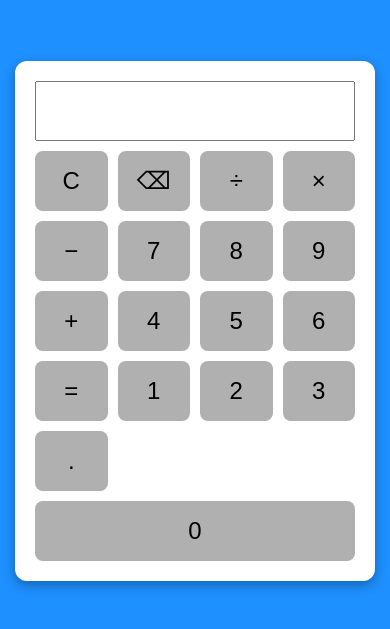
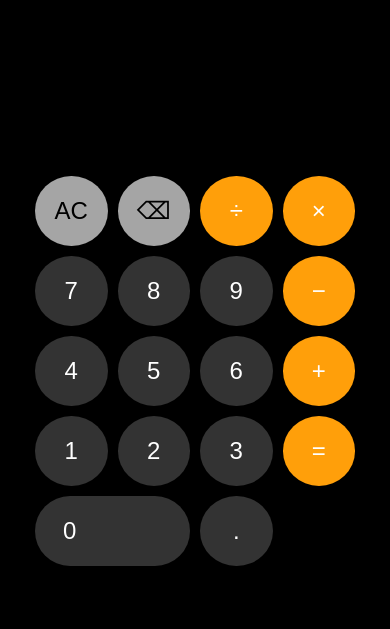
Before and after one commit to Dric859/CALCULATOR-PROJECT, a plain HTML site: page index.html in a window 390 px wide. Shown: the part 101-730 px from the top of the page. Drawn offline with Linux system fonts and the light colour scheme.

Commit message:
Modified to look like the iPhone calculator

```diff
--- a/index.html
+++ b/index.html
@@ -3,10 +3,7 @@
 <head>
 <meta charset="UTF-8">
 <meta name="viewport" content="width=device-width, initial-scale=1.0">
-
-<title>Calculator</title>
-
-<!-- CSS file connection -->
+<title>iPhone Calculator</title>
 <link rel="stylesheet" href="style.css">
 </head>
 
@@ -14,41 +11,39 @@
 
 <div class="calculator">
 
-    <!-- Display screen -->
+    <!-- Display -->
     <input id="display" type="text" readonly>
 
     <!-- Buttons -->
     <div class="buttons">
 
-        <button onclick="clearDisplay()">C</button>
-	<button onclick="backspace()">⌫</button>
-        <button onclick="appendValue('/')">÷</button>
-        <button onclick="appendValue('*')">×</button>
-        <button onclick="appendValue('-')">−</button>
+        <button class="func" onclick="clearDisplay()">AC</button>
+        <button class="func" onclick="backspace()">⌫</button>
+        <button class="op" onclick="append('/')">÷</button>
+        <button class="op" onclick="append('*')">×</button>
 
-        <button onclick="appendValue('7')">7</button>
-        <button onclick="appendValue('8')">8</button>
-        <button onclick="appendValue('9')">9</button>
-        <button onclick="appendValue('+')">+</button>
+        <button onclick="append('7')">7</button>
+        <button onclick="append('8')">8</button>
+        <button onclick="append('9')">9</button>
+        <button class="op" onclick="append('-')">−</button>
 
-        <button onclick="appendValue('4')">4</button>
-        <button onclick="appendValue('5')">5</button>
-        <button onclick="appendValue('6')">6</button>
-        <button onclick="calculate()">=</button>
+        <button onclick="append('4')">4</button>
+        <button onclick="append('5')">5</button>
+        <button onclick="append('6')">6</button>
+        <button class="op" onclick="append('+')">+</button>
 
-        <button onclick="appendValue('1')">1</button>
-        <button onclick="appendValue('2')">2</button>
-        <button onclick="appendValue('3')">3</button>
-        <button onclick="appendValue('.')">.</button>
+        <button onclick="append('1')">1</button>
+        <button onclick="append('2')">2</button>
+        <button onclick="append('3')">3</button>
+        <button class="equal" onclick="calculate()">=</button>
 
-        <button class="zero" onclick="appendValue('0')">0</button>
+        <button class="zero" onclick="append('0')">0</button>
+        <button onclick="append('.')">.</button>
 
     </div>
 
 </div>
 
-<!-- JavaScript file connection -->
 <script src="script.js"></script>
-
 </body>
 </html>
--- a/script.js
+++ b/script.js
@@ -1,75 +1,45 @@
 const display = document.getElementById("display");
 
-// Append value to display
+// Add input
 function append(v) {
     display.value += v;
 }
 
-// Clear everything
+// Clear all
 function clearDisplay() {
     display.value = "";
 }
 
-// Delete last character (backspace)
+// Backspace
 function backspace() {
     display.value = display.value.slice(0, -1);
 }
 
-/*
---------------------------------------------------
-SAFE CALCULATION ENGINE
-(avoids direct Function/eval abuse)
---------------------------------------------------
-*/
+// Calculate result
 function calculate() {
     try {
-        const result = safeCalculate(display.value);
-        display.value = result;
+        display.value = Function("return " + display.value)();
     } catch {
         display.value = "Error";
     }
 }
 
-/*
-Very small safe expression evaluator:
-- supports + - * /
-- respects order of operations via Function parser fallback is avoided
-*/
-function safeCalculate(expr) {
+// Keyboard support (optional but included)
+document.addEventListener("keydown", (e) => {
 
-    // Only allow valid characters (security + stability)
-    if (!/^[0-9+\-*/.() ]+$/.test(expr)) {
-        throw new Error("Invalid characters");
+    if (!isNaN(e.key) || "+-*/.".includes(e.key)) {
+        append(e.key);
     }
 
-    // Convert expression safely
-    // (still uses Function internally but now validated first)
-    return Function("return " + expr)();
-}
-
-/*
---------------------------------------------------
-KEYBOARD SUPPORT
---------------------------------------------------
-*/
-document.addEventListener("keydown", (event) => {
-
-    const key = event.key;
-
-    if (!isNaN(key)) {
-        append(key);
-    }
-    else if ("+-*/.".includes(key)) {
-        append(key);
-    }
-    else if (key === "Enter") {
-        event.preventDefault();
+    if (e.key === "Enter") {
         calculate();
     }
-    else if (key === "Backspace") {
+
+    if (e.key === "Backspace") {
         backspace();
     }
-    else if (key === "Escape") {
+
+    if (e.key === "Escape") {
         clearDisplay();
     }
 });
--- a/style.css
+++ b/style.css
@@ -1,58 +1,73 @@
-/* Page background */
+/* Background (dark iOS style) */
 body {
     margin: 0;
     height: 100vh;
     display: flex;
     justify-content: center;
     align-items: center;
-    background: #1e90ff;
-    font-family: Arial, sans-serif;
+    background: #000;
+    font-family: -apple-system, BlinkMacSystemFont, sans-serif;
 }
 
-/* Calculator box */
+/* Calculator container */
 .calculator {
-    background: white;
-    padding: 20px;
-    border-radius: 12px;
     width: 320px;
-    box-shadow: 0 4px 12px rgba(0,0,0,0.3);
 }
 
-/* Display screen */
+/* Display */
 #display {
     width: 100%;
-    height: 60px;
-    font-size: 28px;
+    height: 100px;
+    background: black;
+    border: none;
+    color: white;
+    font-size: 60px;
     text-align: right;
-    color: black;
+    padding: 10px;
     box-sizing: border-box;
-    margin-bottom: 10px;
-    padding: 10px;
 }
 
-/* Button grid */
+/* Grid */
 .buttons {
     display: grid;
     grid-template-columns: repeat(4, 1fr);
     gap: 10px;
 }
 
-/* Buttons */
+/* Base buttons */
 button {
-    height: 60px;
-    background: #b0b0b0;
-    color: black;
+    height: 70px;
+    border-radius: 50%;
     border: none;
-    border-radius: 8px;
     font-size: 24px;
     cursor: pointer;
+
+    background: #333;
+    color: white;
 }
 
-button:hover {
-    background: #969696;
+/* Function buttons (AC, backspace) */
+.func {
+    background: #a5a5a5;
+    color: black;
 }
 
-/* Zero spans full width */
+/* Operators */
+.op {
+    background: #ff9f0a;
+    color: white;
+}
+
+/* Equal button */
+.equal {
+    background: #ff9f0a;
+    color: white;
+}
+
+/* Zero button (wide like iPhone) */
 .zero {
-    grid-column: span 4;
+    grid-column: span 2;
+    border-radius: 35px;
+    text-align: left;
+    padding-left: 28px;
 }
```
